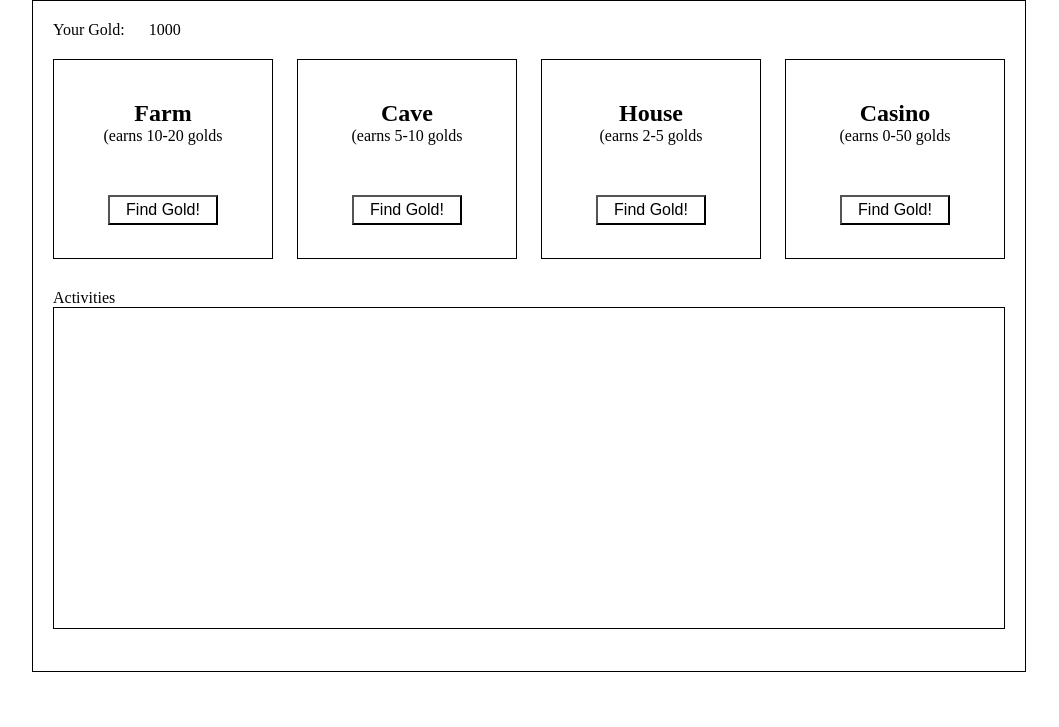
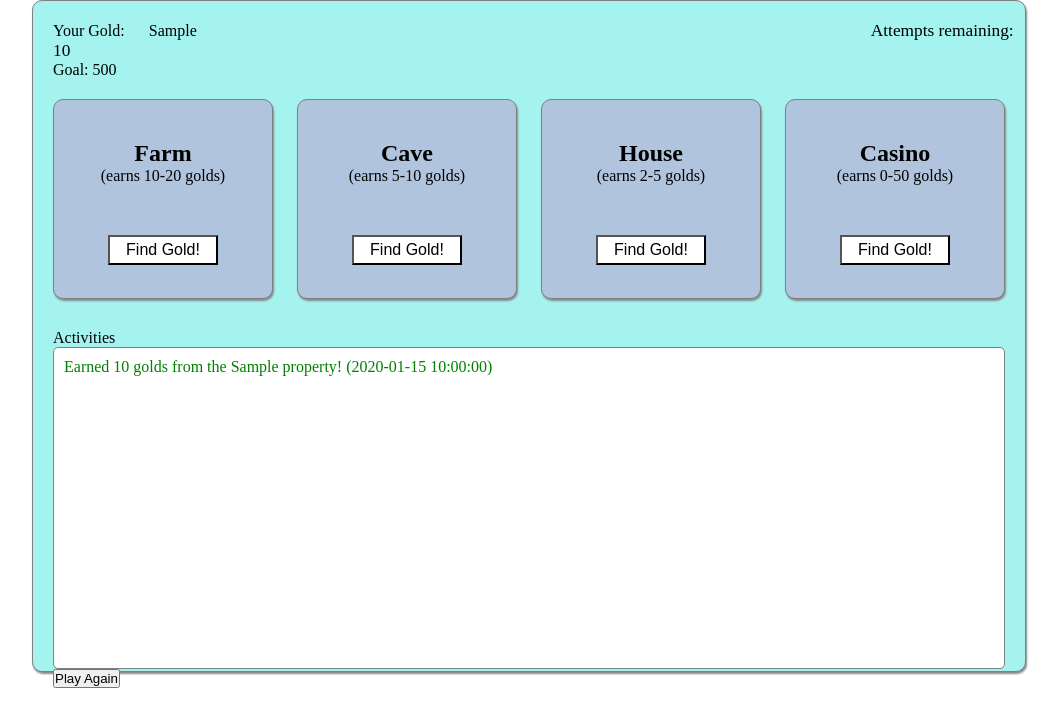
Before and after one commit to carminewhite/Ninja-Gold, a Flask app: template templates/index.html in a window 1280 px wide. Shown: the top 727 px of the page, without its empty margins (111-1170 px from the left). Run offline with Flask 2, Linux system fonts and the light colour scheme; the template is opened without the code that fills it: most values are stand-ins (such as "Sample title", 1, 10 or a date in 2020).

Commit message:
functional, still needs a bit of styling and there is a bug or two

```diff
--- a/server.py
+++ b/server.py
@@ -1,17 +1,87 @@
 from random import randint
 from flask import Flask, render_template, redirect, session, request
+from datetime import datetime
+
+
+# print("date and time:",date_time)
+
+
+
 app = Flask(__name__)
 app.secret_key = 'super secret'
-
 @app.route('/')
 def hello_world():
+    #check and see if this is the initial loading screen
+    if 'gold_processed' in session:
+        pass
+    else:
+        session['user_gold'] = 0
+        session['gold_processed'] = 0  #so destroy session doesn't break it
+        session['property_processed'] = ""
 
-    return render_template('index.html')
+    if 'submitted' in session:
+        pass
+    else:
+        session['submitted'] = []
+    #counter
+    session['attempts'] += 1
+    attempts = session['attempts']
+    print ("////////", session['attempts'], "////////")
+    your_gold = session['user_gold']
+    activities = session['submitted']
+    # print(session['submitted'][1]['timestamp'])
 
+
+    return render_template('index.html', your_gold = your_gold, activity = activities, attempt = attempts)
+
+@app.route('/process_gold', methods=['POST'])
+def process_gold():
+    now = datetime.now() # current date and time
+    date_time = now.strftime("%m/%d/%Y %I:%M:%S %p")
+
+    print("*"*50,"\nGold type clicked:", request.form['gold_name'])
+    gold_dict = {
+        "farm": randint(10,20),
+        "cave": randint(5,10),
+        "house": randint(2,5),
+        "casino": randint(0,50)
+    }
+    #random chance whether casino is negative or positive
+    if randint(0,500) > 250:
+        random_casino = gold_dict['casino'] #return positive of casino
+    else:
+        random_casino = gold_dict['casino'] - gold_dict['casino'] - gold_dict['casino'] #return negative of casino
+    gold_dict['casino'] = random_casino #assign positive or negative to the dictionary
+
+    print("Amount to return: ", gold_dict[request.form['gold_name']])
+    session['gold_processed'] = gold_dict[request.form['gold_name']]
+    session['property_processed'] = request.form['gold_name']
+    session['user_gold'] = session['user_gold'] + session['gold_processed']
+
+    print("session gold_processed:", session['gold_processed'])
+
+
+    if session['submitted'] == {} :
+        session['submitted'] = {
+            "gold" : session['gold_processed'],
+            "property" : session['property_processed'],
+            "timestamp" : date_time,
+        }
+    else:
+        session['submitted'].insert(0,({
+            "gold" : session['gold_processed'],
+            "property" : session['property_processed'],
+            "timestamp" : date_time,
+        }))
+
+
+    print("*"*80, "\nSession List: ", session['submitted'], "\n","*"*80,"\n")
+    return redirect('/')
 
 @app.route('/destroy_session', methods=['POST'])
 def destroy_session():
     session.clear()
+    session['attempts'] = -1
     return redirect('/')
 
 if __name__=="__main__":
--- a/static/styles.css
+++ b/static/styles.css
@@ -8,13 +8,22 @@
     display: inline;
     margin-right: 20px;
 }
+.attempts-remaining {
+    margin-left: 650px;
+    display: inline;
+    font-size: 13pt;
+}
+
+.divshadow { box-shadow: 1px 2px 2px #888888;}
 
 .container {
     width: 972px;
-    border: 1px solid black;
+    border: 1px solid gray;
     margin: 0 auto;
     height: 630px;
     padding: 20px 0px 20px 20px;
+    background-color: rgb(164, 243, 239);
+    border-radius: 10px;
 
 }
 
@@ -28,8 +37,10 @@
     margin-right: 20px;
     margin-top: 20px;
     margin-bottom: 30px;
-    border: 1px solid black;
+    border: 1px solid gray;
     text-align: center;
+    border-radius: 10px;
+    background-color: lightsteelblue;
 }
 
     .property input {
@@ -45,5 +56,49 @@
     width: 930px;
     height: 300px;
     padding: 10px;
-    border: 1px solid black;
+    border: 1px solid gray;
+    font-size: 12pt;
+    background-color: white;
+    border-radius: 5px;
 }
+
+    .activites .loading {
+        color: gray;
+        font-style: italic;
+    }
+
+    .activities .casino-won {
+        color: green;
+    }
+    .activities .casino-lost {
+        color: red;
+    }
+
+.gameover {
+    width: 440px;
+    background-color: lightblue;
+    margin: 0 auto;
+    border-radius: 20px;
+    margin-top: 80px;
+    padding: 20px;
+    height: 250px;
+}
+
+    .gameover h1 {
+        text-align: center;
+    }
+    .gameover p {
+        margin-left: 10px;
+        margin-top: 20px;
+        font-size: 18pt;
+    }
+
+    .gameover input {
+        padding: 15px;
+        margin-left: 160px;
+        margin-top: 50px;
+        background-color: green;
+        color: white;
+        text-align: center;
+        font-size: 16pt;
+    }
--- a/templates/index.html
+++ b/templates/index.html
@@ -7,42 +7,74 @@
     <link rel="stylesheet" href="static/styles.css">
 </head>
 <body>
-    <div class="container">
-        <div><p class="gold-count">Your Gold:</p>
-            <p class="gold-count">1000</p> <br>
-        </div>
-        <div class="property">
-            <h2>Farm</h2>
-            <p>(earns 10-20 golds</p>
-            <form method="POST">
-                <input type="button" value="Find Gold!">
+    <div class="container divshadow">
+        {% if attempt == 15 %}
+            <div class="gameover divshadow">
+                <h1>Game over</h1>
+                <p>Total Gold: {{ your_gold }}</p>
+                <p>Tries: {{ attempt }}</p>
+
+                <form action="/destroy_session" method="POST">
+                    <input type="submit" value="Play Again">
                 </form>
             </div>
-        <div class="property">
-            <h2>Cave</h2>
-            <p>(earns 5-10 golds</p>
-            <form method="POST">
-                <input type="button" value="Find Gold!">
+
+        {% else %}
+            <div><p class="gold-count">Your Gold:</p>
+                <p class="gold-count">{{ your_gold }}</p>
+                <p class="attempts-remaining">Attempts remaining: {{ 15 - attempt }}</p><br>
+                <p class="gold-count">Goal:  500</p>
+
+
+            </div>
+            <div class="property divshadow">
+                <h2>Farm</h2>
+                <p>(earns 10-20 golds)</p>
+                <form action="/process_gold" method="POST">
+                    <input type="hidden" name="gold_name" value="farm">
+                    <input type="submit" value="Find Gold!">
                 </form>
             </div>
-        <div class="property">
-            <h2>House</h2>
-            <p>(earns 2-5 golds</p>
-            <form method="POST">
-                <input type="button" value="Find Gold!">
+            <div class="property divshadow">
+                <h2>Cave</h2>
+                <p>(earns 5-10 golds)</p>
+                <form action="/process_gold" method="POST">
+                    <input type="hidden" name="gold_name" value="cave">
+                    <input type="submit" value="Find Gold!">
                 </form>
             </div>
-        <div class="property">
+            <div class="property divshadow">
+                <h2>House</h2>
+                <p>(earns 2-5 golds)</p>
+                <form action="/process_gold" method="POST">
+                    <input type="hidden" name="gold_name" value="house">
+                    <input type="submit" value="Find Gold!">
+                </form>
+            </div>
+            <div class="property divshadow">
                 <h2>Casino</h2>
-            <p>(earns 0-50 golds</p>
-            <form method="POST">
-                <input type="button" value="Find Gold!">
+                <p>(earns 0-50 golds)</p>
+                <form action="/process_gold" method="POST">
+                    <input type="hidden" name="gold_name" value="casino">
+                    <input type="submit" value="Find Gold!">
                 </form>
             </div>
             <p>Activities</p>
-        <div class="activities">
-
+            <div class="activities" style="overflow: auto">
+                {% for i in activity %}
+                    {% if i.gold >= 0 %}
+                        <p class="casino-won">Earned {{ i.gold }} golds from the {{ i.property }}!  ({{ i.timestamp }})</p>
+                    {% else %}
+                        <p class="casino-lost">Entered a casino and lost {{ i.gold }} golds... Ouch...  ({{ i.timestamp }})</p>
+                    {% endif %}
+                {% else %}
+                    <p class="loading">Waiting to find some gold...</p>
+                {% endfor %}
             </div>
+            <form action="/destroy_session" method="POST">
+                <input type="submit" value="Play Again">
+            </form>
+        {% endif %}
 
 
 
```
Lines whose indentation alone changed are shown as unchanged.
